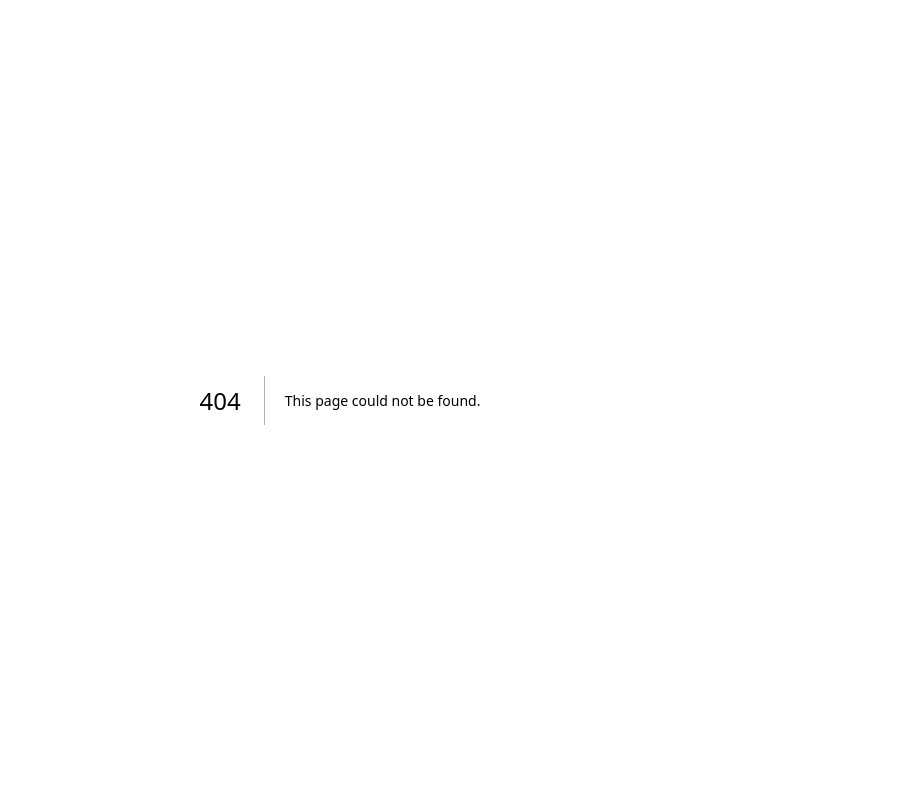
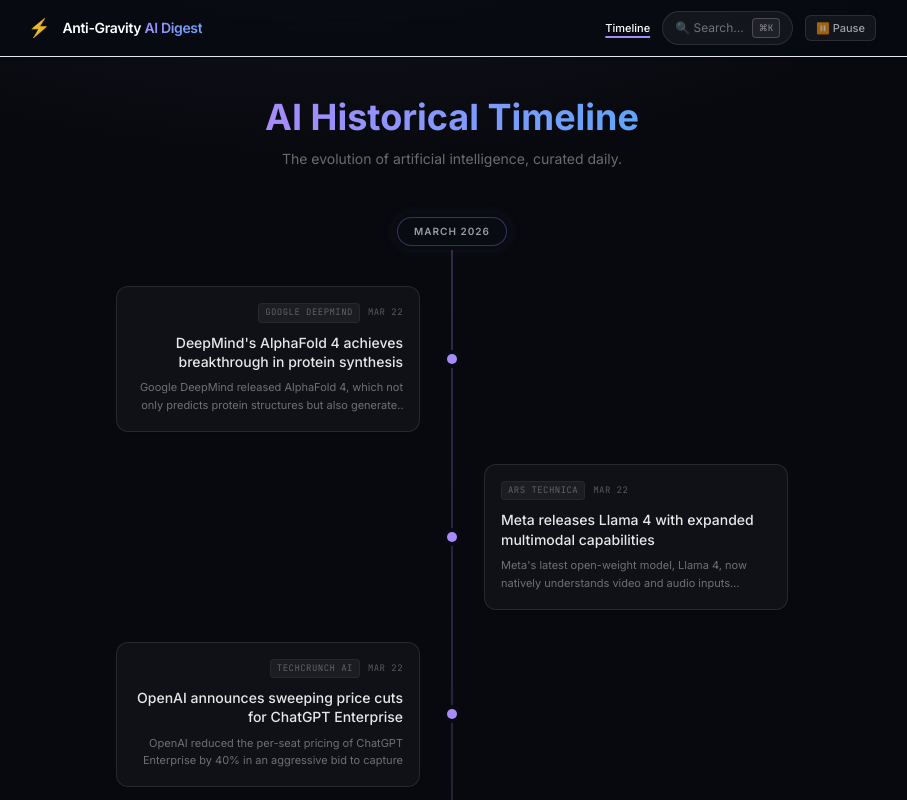
Before and after one commit to kochaiwat1397/ai-news-digest, a Next.js app in the folder site/: page /timeline in a window 1280 px wide. Before the commit this address had no page. Shown: the top 800 px of the page, without its empty margins (300-1207 px from the left). Built offline with nearby package versions, Linux system fonts and the light colour scheme.

Commit message:
feat: add dedicated timeline view chronological layout

```diff
--- a/site/src/app/digest/[date]/page.tsx
+++ b/site/src/app/digest/[date]/page.tsx
@@ -3,6 +3,7 @@
 import DigestViewer from '@/components/DigestViewer'
 import ArchiveSidebar from '@/components/ArchiveSidebar'
 import SearchBar from '@/components/SearchBar'
+import Link from 'next/link'
 
 const DIGESTS_DIR = join(process.cwd(), '..', 'digests')
 
@@ -49,6 +50,9 @@
             </span>
           </div>
           <div className="flex items-center gap-3">
+            <Link href="/timeline" className="text-[11px] font-medium text-white/60 hover:text-white transition-colors">
+              Timeline
+            </Link>
             <SearchBar />
             <span className="text-[11px] font-mono text-white/25 hidden sm:inline">{selectedDate}</span>
             <span className="h-4 w-px bg-white/10 hidden sm:inline" />
--- a/site/src/app/page.tsx
+++ b/site/src/app/page.tsx
@@ -3,6 +3,7 @@
 import DigestViewer from '@/components/DigestViewer'
 import ArchiveSidebar from '@/components/ArchiveSidebar'
 import SearchBar from '@/components/SearchBar'
+import Link from 'next/link'
 
 const DIGESTS_DIR = join(process.cwd(), '..', 'digests')
 
@@ -49,6 +50,9 @@
             </span>
           </div>
           <div className="flex items-center gap-3">
+            <Link href="/timeline" className="text-[11px] font-medium text-white/60 hover:text-white transition-colors">
+              Timeline
+            </Link>
             <SearchBar />
             <span className="text-[11px] font-mono text-white/25 hidden sm:inline">{selectedDate}</span>
             <span className="h-4 w-px bg-white/10 hidden sm:inline" />
--- /dev/null
+++ b/site/src/app/timeline/page.tsx
@@ -0,0 +1,127 @@
+import { readFileSync, readdirSync } from 'fs'
+import { join } from 'path'
+import ArchiveSidebar from '@/components/ArchiveSidebar'
+import SearchBar from '@/components/SearchBar'
+import Link from 'next/link'
+import { format, parseISO } from 'date-fns'
+
+interface SearchResult {
+  date: string
+  title: string
+  summary: string
+  url: string
+  source: string
+}
+
+export default function TimelinePage() {
+  const DIGESTS_DIR = join(process.cwd(), '..', 'digests')
+  const files = (() => {
+    try { return readdirSync(DIGESTS_DIR).filter(f => f.endsWith('.md')).sort().reverse() }
+    catch { return [] }
+  })()
+  const dates = files.map(f => f.replace('.md', ''))
+
+  const searchIndexPath = join(process.cwd(), 'public', 'search-index.json')
+  let data: SearchResult[] = []
+  try {
+    data = JSON.parse(readFileSync(searchIndexPath, 'utf-8'))
+  } catch (err) {
+    console.error('Missing search index, please run build_search_index.js')
+  }
+
+  // Group data by month-year
+  const groupedData: Record<string, SearchResult[]> = {}
+  data.forEach(item => {
+    try {
+      const month = format(parseISO(item.date), 'MMMM yyyy')
+      if (!groupedData[month]) groupedData[month] = []
+      groupedData[month].push(item)
+    } catch {}
+  })
+
+  return (
+    <div className="flex min-h-screen bg-[#080b12] text-white/90 selection:bg-accent/30 selection:text-white relative">
+      <div className="fixed inset-0 bg-glow pointer-events-none" />
+
+      <div className="flex-1 flex flex-col relative z-10 w-full ml-0 sm:ml-56">
+
+        <header className="sticky top-0 z-40 bg-[#080b12]/80 backdrop-blur-xl border-b border-light/5">
+          <div className="max-w-4xl mx-auto px-6 h-14 flex items-center justify-between">
+            <Link href="/" className="flex items-center gap-3 hover:opacity-80 transition-opacity">
+              <span className="text-lg">⚡</span>
+              <span className="font-semibold text-sm tracking-tight text-white">
+                Anti-Gravity <span className="gradient-text">AI Digest</span>
+              </span>
+            </Link>
+            <div className="flex items-center gap-3">
+              <Link href="/timeline" className="text-[11px] font-medium text-white transition-colors underline decoration-accent decoration-2 underline-offset-4">
+                Timeline
+              </Link>
+              <SearchBar />
+              <a href="https://github.com/kochaiwat1397/ai-news-digest/actions/workflows/daily_digest.yml"
+                 target="_blank" rel="noopener noreferrer"
+                 className="text-[11px] font-medium text-white/60 hover:text-white transition-colors bg-white/5 hover:bg-white/10 px-2.5 py-1 rounded-md border border-white/10 flex items-center gap-1.5"
+                 title="Temporarily pause daily automation">
+                 ⏸️ Pause
+              </a>
+            </div>
+          </div>
+        </header>
+
+        <main className="flex-1 w-full max-w-4xl mx-auto px-8 py-10 relative">
+          <div className="mb-12 text-center animate-fadeIn">
+             <h1 className="text-3xl sm:text-4xl font-bold bg-clip-text text-transparent bg-gradient-to-r from-accent to-accent-blue inline-block mb-3">AI Historical Timeline</h1>
+             <p className="text-sm text-white/40">The evolution of artificial intelligence, curated daily.</p>
+          </div>
+
+          <div className="relative pl-6 sm:pl-0 sm:mx-auto sm:max-w-2xl animate-fadeIn [animation-delay:150ms]">
+            {/* The infinite vertical line */}
+            <div className="absolute left-[27px] sm:left-1/2 top-4 bottom-0 w-px bg-gradient-to-b from-accent/50 via-white/10 to-transparent transform sm:-translate-x-1/2" />
+
+            {Object.entries(groupedData).map(([month, articles], monthIdx) => (
+              <div key={month} className="mb-16">
+                 {/* Month Pill */}
+                 <div className="relative flex justify-start sm:justify-center mb-10 group">
+                    <div className="bg-[#080b12] px-4 py-1.5 rounded-full border border-accent/30 text-[10px] font-semibold text-white/60 tracking-widest uppercase z-10 shadow-[0_0_15px_rgba(167,139,250,0.15)] ring-4 ring-[#080b12]">
+                      {month}
+                    </div>
+                 </div>
+
+                 <div className="space-y-8">
+                   {articles.map((article, i) => {
+                      const isEven = i % 2 === 0;
+                      return (
+                        <div key={i} className={`relative flex items-center justify-start sm:justify-between w-full`}>
+
+                          {/* Dot marker */}
+                          <div className="absolute left-0 sm:left-1/2 w-2.5 h-2.5 bg-accent rounded-full transform -translate-x-[5px] sm:-translate-x-1/2 ring-4 ring-[#080b12] z-10 box-content" />
+
+                          {/* Event Card */}
+                          <div className={`w-full sm:w-[calc(50%-2rem)] ml-8 sm:ml-0 ${isEven ? 'sm:text-right sm:pr-0' : 'sm:ml-auto'}`}>
+                             <a href={article.url} target="_blank" rel="noopener noreferrer" className={`block bg-[#0f1117] border border-white/10 rounded-xl p-4 hover:bg-[#141928] hover:border-accent/40 shadow-sm hover:shadow-lg hover:-translate-y-0.5 transition-all duration-300 group`}>
+                               <div className={`text-[9px] uppercase tracking-wider font-mono text-white/30 mb-2.5 flex items-center gap-2 ${isEven ? 'sm:justify-end' : ''}`}>
+                                 <span className="bg-white/5 border border-white/5 rounded px-1.5 py-0.5">{article.source}</span>
+                                 <span>{format(parseISO(article.date), 'MMM d')}</span>
+                               </div>
+                               <h3 className="text-sm font-medium text-white/90 mb-2 leading-snug group-hover:text-white transition-colors">{article.title}</h3>
+                               <p className="text-[11px] text-white/40 line-clamp-2 leading-relaxed">{article.summary}</p>
+                             </a>
+                          </div>
+
+                        </div>
+                      )
+                   })}
+                 </div>
+              </div>
+            ))}
+          </div>
+        </main>
+      </div>
+
+      <div className="hidden sm:block fixed inset-y-0 left-0 z-20">
+        <ArchiveSidebar dates={dates} />
+      </div>
+
+    </div>
+  )
+}
```
